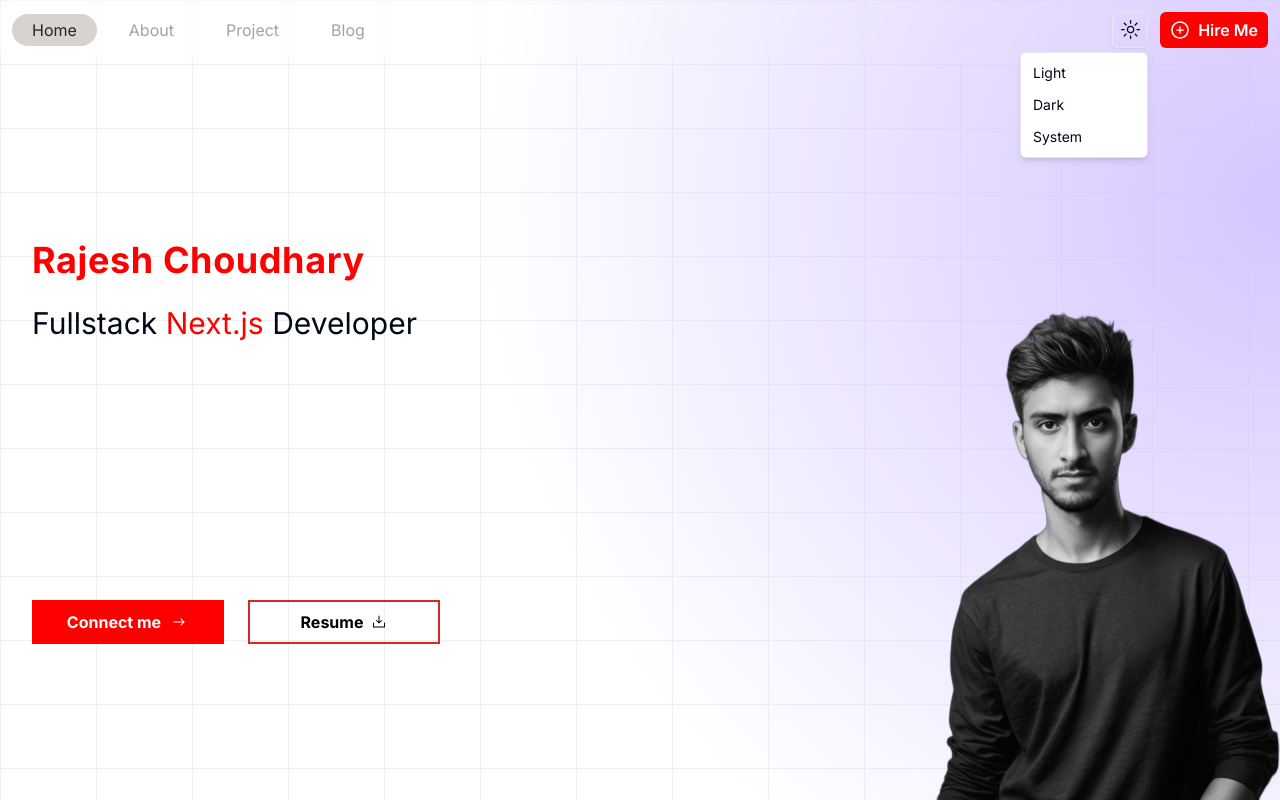
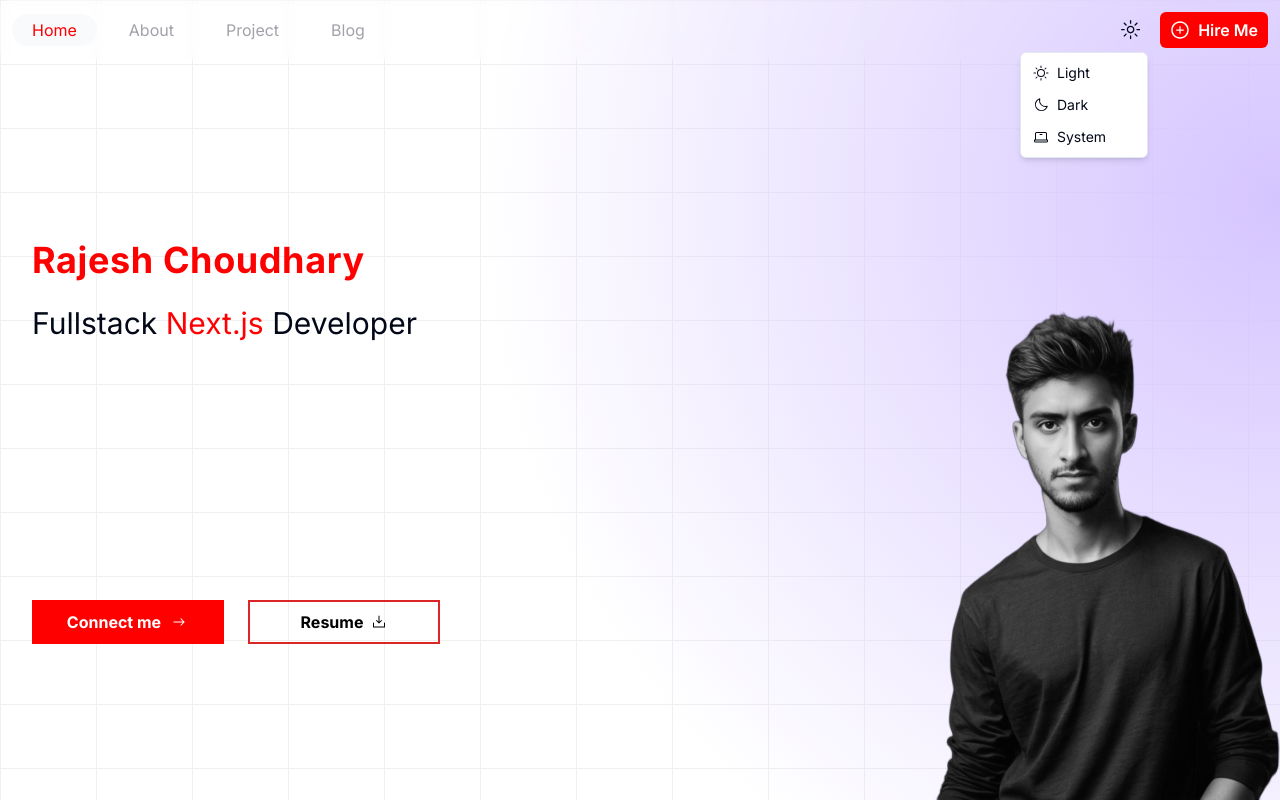
Before and after one commit to rajeshiitk/portfolio, a Next.js app: page / in a window 1280 px wide. Both pictures are taken after a click on the button "Toggle theme". Shown: the top 800 px of the page. Built offline with nearby package versions, Linux system fonts and the light colour scheme.

Commit message:
theme toggle and background fix

```diff
--- a/src/components/ThemeToggle.tsx
+++ b/src/components/ThemeToggle.tsx
@@ -11,6 +11,7 @@ import {
   DropdownMenuItem,
   DropdownMenuTrigger,
 } from "@/components/ui/dropdown-menu";
+import { PiLaptop, PiMoon, PiSun } from "react-icons/pi";
 
 export function ThemeToggle() {
   const { setTheme } = useTheme();
@@ -18,7 +19,7 @@ export function ThemeToggle() {
   return (
     <DropdownMenu>
       <DropdownMenuTrigger asChild>
-        <Button variant="outline" className="bg-transparent" size="icon">
+        <Button variant="ghost" className="rounded-full" size="icon">
           <SunIcon className="h-[1.2rem] w-[1.2rem] rotate-0 scale-100 transition-all dark:-rotate-90 dark:scale-0" />
           <MoonIcon className="absolute h-[1.2rem] w-[1.2rem] rotate-90 scale-0 transition-all dark:rotate-0 dark:scale-100" />
           <span className="sr-only">Toggle theme</span>
@@ -26,12 +27,15 @@ export function ThemeToggle() {
       </DropdownMenuTrigger>
       <DropdownMenuContent align="end">
         <DropdownMenuItem onClick={() => setTheme("light")}>
+          <PiSun className="w-4 h-4 mr-2" />
           Light
         </DropdownMenuItem>
         <DropdownMenuItem onClick={() => setTheme("dark")}>
+          <PiMoon className="w-4 h-4 mr-2" />
           Dark
         </DropdownMenuItem>
         <DropdownMenuItem onClick={() => setTheme("system")}>
+          <PiLaptop className="w-4 h-4 mr-2" />
           System
         </DropdownMenuItem>
       </DropdownMenuContent>
--- a/src/components/hero/Hero.tsx
+++ b/src/components/hero/Hero.tsx
@@ -13,8 +13,9 @@ const intro = `Rajesh Choudhary`;
 
 const Hero: FC = (props: Props) => {
   return (
-    <section className="px-8 relative  dark:bg-gray-950  h-[calc(100svh)] grid sm:grid-cols-2">
-      <div className="absolute inset-0 -z-10 h-full w-full bg-white bg-[linear-gradient(to_right,#f0f0f0_1px,transparent_1px),linear-gradient(to_bottom,#f0f0f0_1px,transparent_1px)] bg-[size:6rem_4rem]">
+    <section className="px-8 relative    h-[calc(100svh)] grid sm:grid-cols-2">
+      <div className="absolute top-0 z-[-2] hidden dark:block h-screen w-screen bg-[#000000] bg-[radial-gradient(#ffffff33_1px,#00091d_1px)] bg-[size:20px_20px]"></div>
+      <div className="absolute hidden sm:block inset-0 -z-10 h-full w-full bg-white bg-[linear-gradient(to_right,#f0f0f0_1px,transparent_1px),linear-gradient(to_bottom,#f0f0f0_1px,transparent_1px)] bg-[size:6rem_4rem]">
         <div className="absolute bottom-0 left-0 right-0 top-0 bg-[radial-gradient(circle_800px_at_100%_200px,#d5c5ff,transparent)]"></div>
       </div>
       <div className=" bg-gradient-to-t from-gray-950 to-transparent  z-10 h-[calc(100svh)] w-full sm:hidden absolute"></div>
--- a/src/components/navbar/Navbar.tsx
+++ b/src/components/navbar/Navbar.tsx
@@ -46,7 +46,7 @@ function Navbar() {
                   <span
                     className={` relative z-20 ${
                       item.path === hoveredPath &&
-                      "text-neutral-800  dark:text-neutral-500  transition-all ease-in-out duration-500 "
+                      "  transition-all ease-in-out duration-500 "
                     } `}
                   >
                     <div className="hidden sm:block px-4">{item.name}</div>
@@ -56,7 +56,7 @@ function Navbar() {
                   {item.path === hoveredPath && (
                     <motion.div
                       // -z-10
-                      className="absolute bottom-0  z-10 left-0 h-full bg-stone-300 dark:bg-neutral-700  rounded-full "
+                      className="absolute bottom-0  z-10 left-0 h-full bg-accent/50   rounded-full "
                       layoutId="navbar"
                       aria-hidden="true"
                       style={{
@@ -80,7 +80,7 @@ function Navbar() {
             <ThemeToggle />
 
             <Link href={"/contact"}>
-              <div className="bg-highlight duration-200  hover:bg-transparent   dark:bg-highlight text-white hover:text-highlight px-2 rounded-md flex items-center gap-x-2 py-1  border-2 border-transparent hover:border-highlight">
+              <div className="bg-highlight duration-200  hover:bg-transparent    text-white  hover:text-highlight px-2 rounded-md flex items-center gap-x-2 py-1  border-2 border-transparent hover:border-highlight">
                 <AiOutlinePlusCircle className=" text-xl" />
                 <span className=" sm:font-semibold ">Hire Me</span>
               </div>
```
